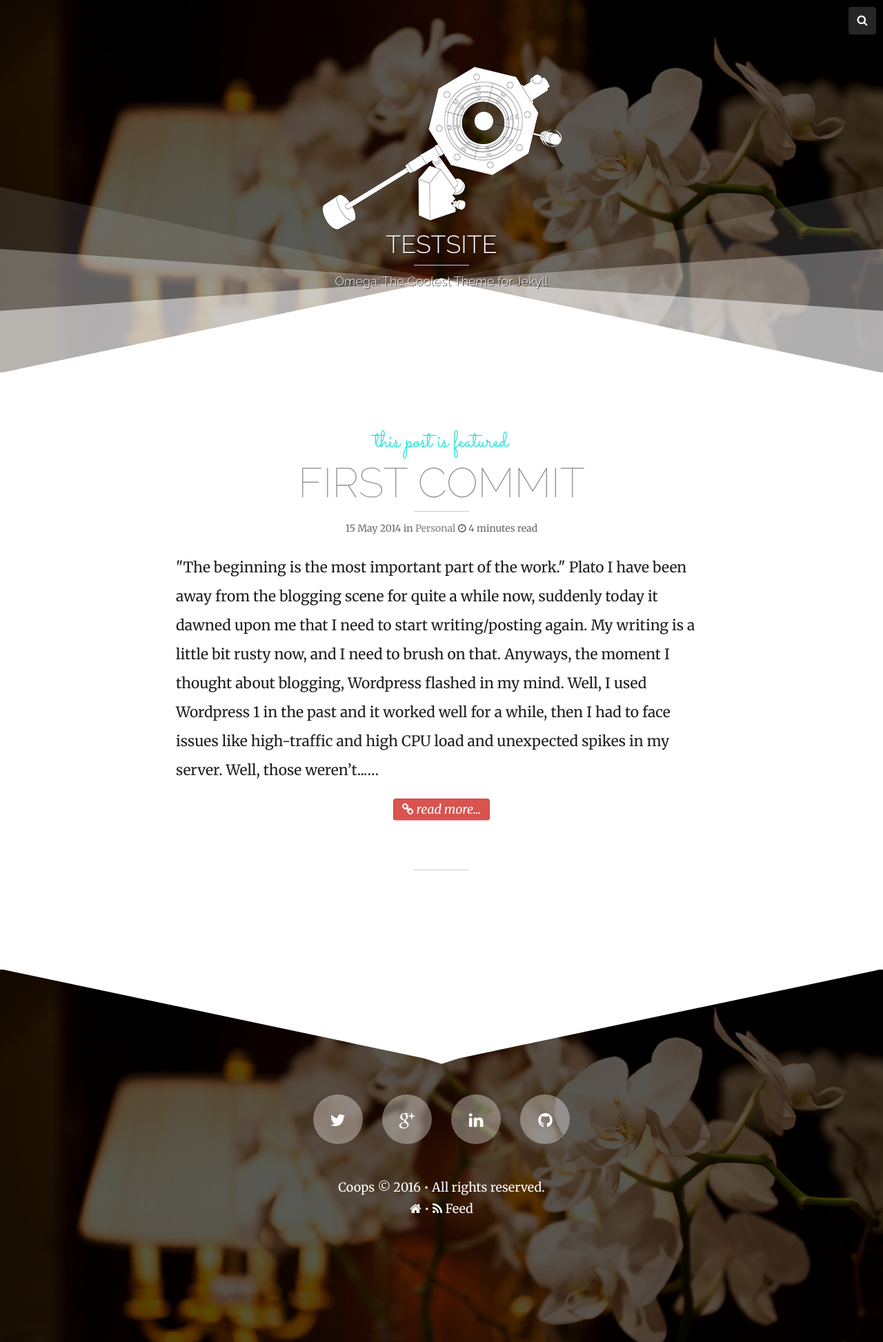
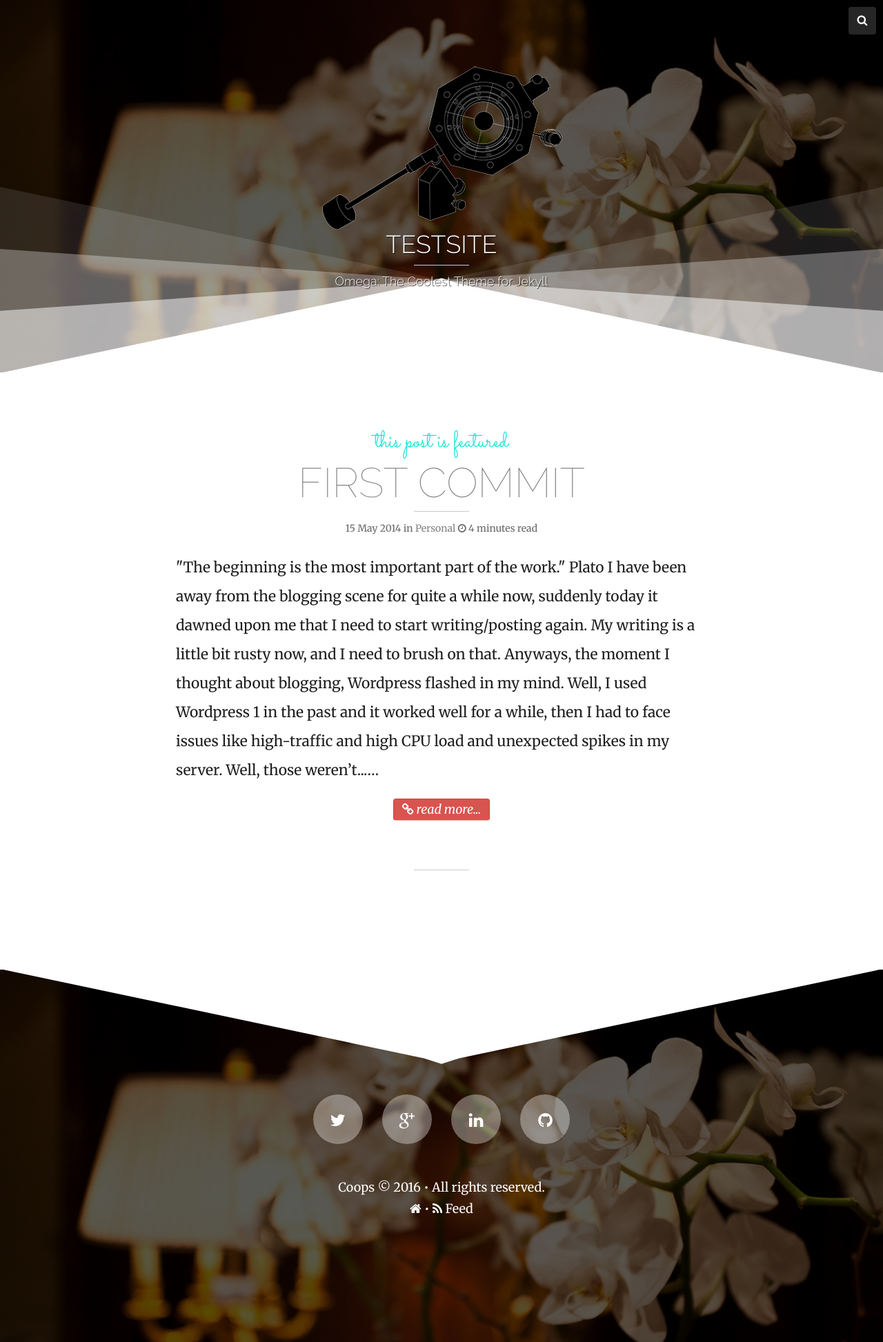
Before and after one commit to mountainstorm/testspace, a Jekyll site: the page built from index.html, in a window 1280 px wide. Shown: the whole page at 69% size. Built offline with Jekyll 4.4.1, drawn with Linux system fonts in a browser that asks for light colours; nearby versions of some CDN libraries; the list of posts is cut into pages by our own code.

Commit message:
white lines

```diff
--- a/_config.yml
+++ b/_config.yml
@@ -1,6 +1,6 @@
 title:            Testsite
 description:      "Omega: The Coolest Theme for Jekyll"
-logo:             logo-small-i.png
+logo:             logo-small.png
 disqus_shortname: hmfaysal
 # Assign a default image for your site's header and footer
 default_bg:       default_bg1.jpg
```
